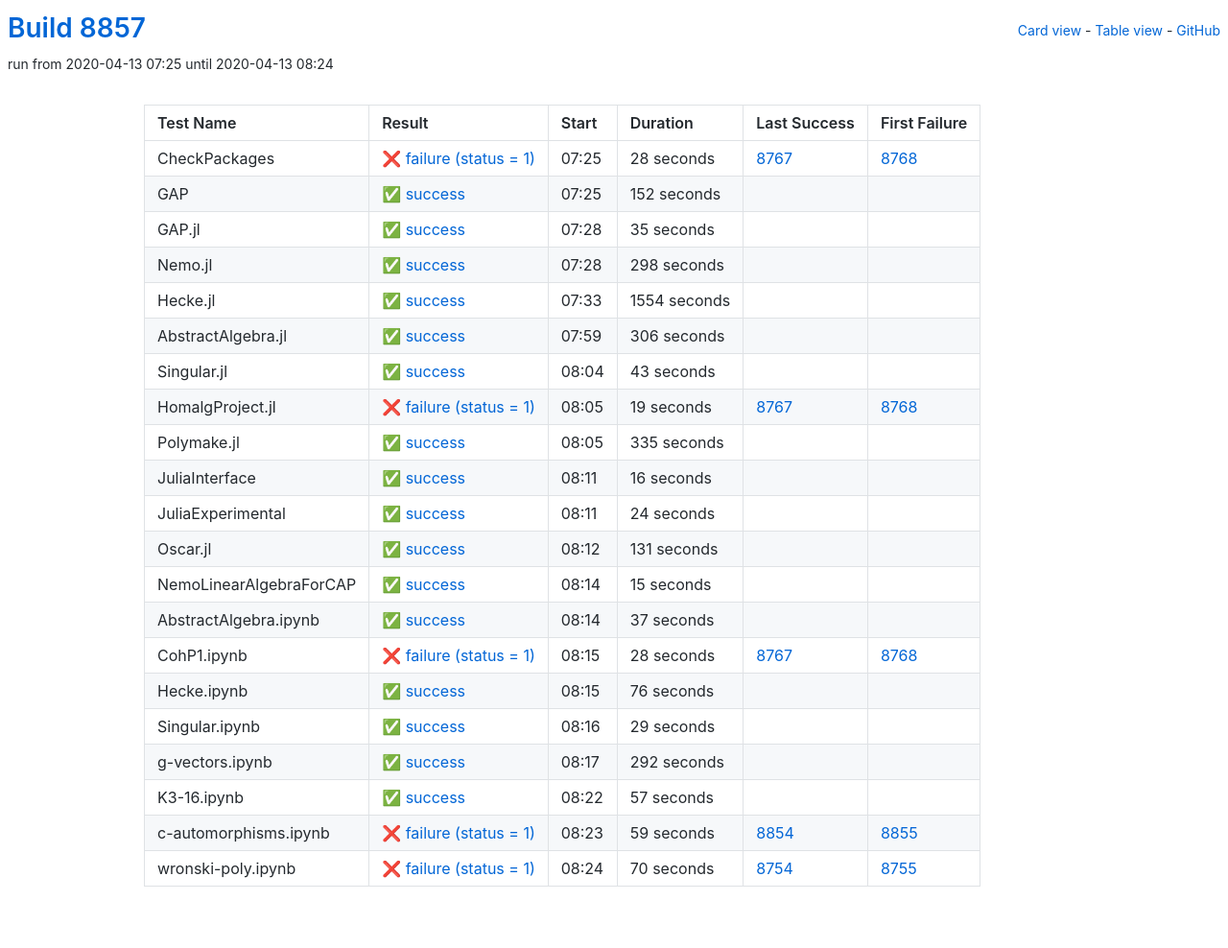
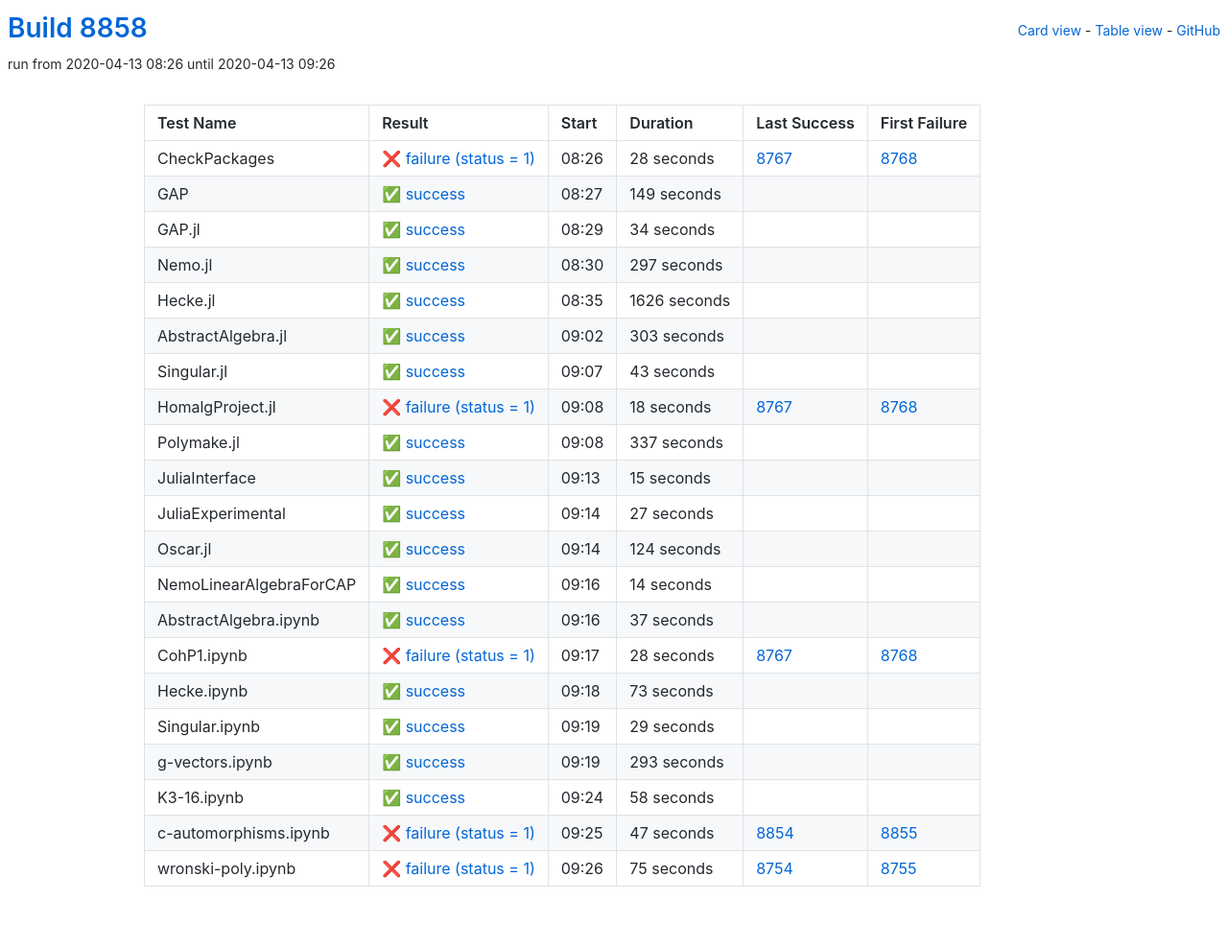
Before and after one commit to oscar-system/oscar-ci-status, a Jekyll site: the page built from table.html, in a window 1280 px wide. Shown: the whole page at 96% size. Built offline with Jekyll 4.4.1, drawn with Linux system fonts in a browser that asks for light colours.

Commit message:
Build 8858

```diff
--- a/_data/ci.yml
+++ b/_data/ci.yml
@@ -1,5 +1,5 @@
-build: 8857
-build_url: https://oscarci.mathematik.uni-kl.de/job/oscar/8857/
+build: 8858
+build_url: https://oscarci.mathematik.uni-kl.de/job/oscar/8858/
 job: oscar
 tests:
 - duration: 28
@@ -8,64 +8,64 @@
   first_failure_url: https://oscarci.mathematik.uni-kl.de/job/oscar/8768/
   last_success: 8767
   last_success_url: https://oscarci.mathematik.uni-kl.de/job/oscar/8767/
-  log: https://oscarci.mathematik.uni-kl.de/job/oscar/8857/artifact/logs/build-8857/CheckPackages.log
+  log: https://oscarci.mathematik.uni-kl.de/job/oscar/8858/artifact/logs/build-8858/CheckPackages.log
   name: CheckPackages
-  start: 2020-04-13 07:25
+  start: 2020-04-13 08:26
   status: failure
   success: false
-- duration: 152
+- duration: 149
   exitcode: 0
   first_failure: false
   first_failure_url: null
   last_success: false
   last_success_url: null
-  log: https://oscarci.mathematik.uni-kl.de/job/oscar/8857/artifact/logs/build-8857/GAP.log
+  log: https://oscarci.mathematik.uni-kl.de/job/oscar/8858/artifact/logs/build-8858/GAP.log
   name: GAP
-  start: 2020-04-13 07:25
+  start: 2020-04-13 08:27
   status: success
   success: true
-- duration: 35
+- duration: 34
   exitcode: 0
   first_failure: false
   first_failure_url: null
   last_success: false
   last_success_url: null
-  log: https://oscarci.mathematik.uni-kl.de/job/oscar/8857/artifact/logs/build-8857/GAP.jl.log
+  log: https://oscarci.mathematik.uni-kl.de/job/oscar/8858/artifact/logs/build-8858/GAP.jl.log
   name: GAP.jl
-  start: 2020-04-13 07:28
+  start: 2020-04-13 08:29
   status: success
   success: true
-- duration: 298
+- duration: 297
   exitcode: 0
   first_failure: false
   first_failure_url: null
   last_success: false
   last_success_url: null
-  log: https://oscarci.mathematik.uni-kl.de/job/oscar/8857/artifact/logs/build-8857/Nemo.jl.log
+  log: https://oscarci.mathematik.uni-kl.de/job/oscar/8858/artifact/logs/build-8858/Nemo.jl.log
   name: Nemo.jl
-  start: 2020-04-13 07:28
+  start: 2020-04-13 08:30
   status: success
   success: true
-- duration: 1554
+- duration: 1626
   exitcode: 0
   first_failure: false
   first_failure_url: null
   last_success: false
   last_success_url: null
-  log: https://oscarci.mathematik.uni-kl.de/job/oscar/8857/artifact/logs/build-8857/Hecke.jl.log
+  log: https://oscarci.mathematik.uni-kl.de/job/oscar/8858/artifact/logs/build-8858/Hecke.jl.log
   name: Hecke.jl
-  start: 2020-04-13 07:33
+  start: 2020-04-13 08:35
   status: success
   success: true
-- duration: 306
+- duration: 303
   exitcode: 0
   first_failure: false
   first_failure_url: null
   last_success: false
   last_success_url: null
-  log: https://oscarci.mathematik.uni-kl.de/job/oscar/8857/artifact/logs/build-8857/AbstractAlgebra.jl.log
+  log: https://oscarci.mathematik.uni-kl.de/job/oscar/8858/artifact/logs/build-8858/AbstractAlgebra.jl.log
   name: AbstractAlgebra.jl
-  start: 2020-04-13 07:59
+  start: 2020-04-13 09:02
   status: success
   success: true
 - duration: 43
@@ -74,64 +74,31 @@
   first_failure_url: null
   last_success: false
   last_success_url: null
-  log: https://oscarci.mathematik.uni-kl.de/job/oscar/8857/artifact/logs/build-8857/Singular.jl.log
+  log: https://oscarci.mathematik.uni-kl.de/job/oscar/8858/artifact/logs/build-8858/Singular.jl.log
   name: Singular.jl
-  start: 2020-04-13 08:04
+  start: 2020-04-13 09:07
   status: success
   success: true
-- duration: 19
+- duration: 18
   exitcode: 1
   first_failure: 8768
   first_failure_url: https://oscarci.mathematik.uni-kl.de/job/oscar/8768/
   last_success: 8767
   last_success_url: https://oscarci.mathematik.uni-kl.de/job/oscar/8767/
-  log: https://oscarci.mathematik.uni-kl.de/job/oscar/8857/artifact/logs/build-8857/HomalgProject.jl.log
+  log: https://oscarci.mathematik.uni-kl.de/job/oscar/8858/artifact/logs/build-8858/HomalgProject.jl.log
   name: HomalgProject.jl
-  start: 2020-04-13 08:05
+  start: 2020-04-13 09:08
   status: failure
   success: false
-- duration: 335
+- duration: 337
   exitcode: 0
   first_failure: false
   first_failure_url: null
   last_success: false
   last_success_url: null
-  log: https://oscarci.mathematik.uni-kl.de/job/oscar/8857/artifact/logs/build-8857/Polymake.jl.log
+  log: https://oscarci.mathematik.uni-kl.de/job/oscar/8858/artifact/logs/build-8858/Polymake.jl.log
   name: Polymake.jl
-  start: 2020-04-13 08:05
-  status: success
-  success: true
-- duration: 16
-  exitcode: 0
-  first_failure: false
-  first_failure_url: null
-  last_success: false
-  last_success_url: null
-  log: https://oscarci.mathematik.uni-kl.de/job/oscar/8857/artifact/logs/build-8857/JuliaInterface.log
-  name: JuliaInterface
-  start: 2020-04-13 08:11
-  status: success
-  success: true
-- duration: 24
-  exitcode: 0
-  first_failure: false
-  first_failure_url: null
-  last_success: false
-  last_success_url: null
-  log: https://oscarci.mathematik.uni-kl.de/job/oscar/8857/artifact/logs/build-8857/JuliaExperimental.log
-  name: JuliaExperimental
-  start: 2020-04-13 08:11
-  status: success
-  success: true
-- duration: 131
-  exitcode: 0
-  first_failure: false
-  first_failure_url: null
-  last_success: false
-  last_success_url: null
-  log: https://oscarci.mathematik.uni-kl.de/job/oscar/8857/artifact/logs/build-8857/Oscar.jl.log
-  name: Oscar.jl
-  start: 2020-04-13 08:12
+  start: 2020-04-13 09:08
   status: success
   success: true
 - duration: 15
@@ -140,9 +107,42 @@
   first_failure_url: null
   last_success: false
   last_success_url: null
-  log: https://oscarci.mathematik.uni-kl.de/job/oscar/8857/artifact/logs/build-8857/NemoLinearAlgebraForCAP.log
+  log: https://oscarci.mathematik.uni-kl.de/job/oscar/8858/artifact/logs/build-8858/JuliaInterface.log
+  name: JuliaInterface
+  start: 2020-04-13 09:13
+  status: success
+  success: true
+- duration: 27
+  exitcode: 0
+  first_failure: false
+  first_failure_url: null
+  last_success: false
+  last_success_url: null
+  log: https://oscarci.mathematik.uni-kl.de/job/oscar/8858/artifact/logs/build-8858/JuliaExperimental.log
+  name: JuliaExperimental
+  start: 2020-04-13 09:14
+  status: success
+  success: true
+- duration: 124
+  exitcode: 0
+  first_failure: false
+  first_failure_url: null
+  last_success: false
+  last_success_url: null
+  log: https://oscarci.mathematik.uni-kl.de/job/oscar/8858/artifact/logs/build-8858/Oscar.jl.log
+  name: Oscar.jl
+  start: 2020-04-13 09:14
+  status: success
+  success: true
+- duration: 14
+  exitcode: 0
+  first_failure: false
+  first_failure_url: null
+  last_success: false
+  last_success_url: null
+  log: https://oscarci.mathematik.uni-kl.de/job/oscar/8858/artifact/logs/build-8858/NemoLinearAlgebraForCAP.log
   name: NemoLinearAlgebraForCAP
-  start: 2020-04-13 08:14
+  start: 2020-04-13 09:16
   status: success
   success: true
 - duration: 37
@@ -151,9 +151,9 @@
   first_failure_url: null
   last_success: false
   last_success_url: null
-  log: https://oscarci.mathematik.uni-kl.de/job/oscar/8857/artifact/logs/build-8857/AbstractAlgebra.ipynb.log
+  log: https://oscarci.mathematik.uni-kl.de/job/oscar/8858/artifact/logs/build-8858/AbstractAlgebra.ipynb.log
   name: AbstractAlgebra.ipynb
-  start: 2020-04-13 08:14
+  start: 2020-04-13 09:16
   status: success
   success: true
 - duration: 28
@@ -162,20 +162,20 @@
   first_failure_url: https://oscarci.mathematik.uni-kl.de/job/oscar/8768/
   last_success: 8767
   last_success_url: https://oscarci.mathematik.uni-kl.de/job/oscar/8767/
-  log: https://oscarci.mathematik.uni-kl.de/job/oscar/8857/artifact/logs/build-8857/CohP1.ipynb.log
+  log: https://oscarci.mathematik.uni-kl.de/job/oscar/8858/artifact/logs/build-8858/CohP1.ipynb.log
   name: CohP1.ipynb
-  start: 2020-04-13 08:15
+  start: 2020-04-13 09:17
   status: failure
   success: false
-- duration: 76
+- duration: 73
   exitcode: 0
   first_failure: false
   first_failure_url: null
   last_success: false
   last_success_url: null
-  log: https://oscarci.mathematik.uni-kl.de/job/oscar/8857/artifact/logs/build-8857/Hecke.ipynb.log
+  log: https://oscarci.mathematik.uni-kl.de/job/oscar/8858/artifact/logs/build-8858/Hecke.ipynb.log
   name: Hecke.ipynb
-  start: 2020-04-13 08:15
+  start: 2020-04-13 09:18
   status: success
   success: true
 - duration: 29
@@ -184,52 +184,52 @@
   first_failure_url: null
   last_success: false
   last_success_url: null
-  log: https://oscarci.mathematik.uni-kl.de/job/oscar/8857/artifact/logs/build-8857/Singular.ipynb.log
+  log: https://oscarci.mathematik.uni-kl.de/job/oscar/8858/artifact/logs/build-8858/Singular.ipynb.log
   name: Singular.ipynb
-  start: 2020-04-13 08:16
+  start: 2020-04-13 09:19
   status: success
   success: true
-- duration: 292
+- duration: 293
   exitcode: 0
   first_failure: false
   first_failure_url: null
   last_success: false
   last_success_url: null
-  log: https://oscarci.mathematik.uni-kl.de/job/oscar/8857/artifact/logs/build-8857/g-vectors.ipynb.log
+  log: https://oscarci.mathematik.uni-kl.de/job/oscar/8858/artifact/logs/build-8858/g-vectors.ipynb.log
   name: g-vectors.ipynb
-  start: 2020-04-13 08:17
+  start: 2020-04-13 09:19
   status: success
   success: true
-- duration: 57
+- duration: 58
   exitcode: 0
   first_failure: false
   first_failure_url: null
   last_success: false
   last_success_url: null
-  log: https://oscarci.mathematik.uni-kl.de/job/oscar/8857/artifact/logs/build-8857/K3-16.ipynb.log
+  log: https://oscarci.mathematik.uni-kl.de/job/oscar/8858/artifact/logs/build-8858/K3-16.ipynb.log
   name: K3-16.ipynb
-  start: 2020-04-13 08:22
+  start: 2020-04-13 09:24
   status: success
   success: true
-- duration: 59
+- duration: 47
   exitcode: 1
   first_failure: 8855
   first_failure_url: https://oscarci.mathematik.uni-kl.de/job/oscar/8855/
   last_success: 8854
   last_success_url: https://oscarci.mathematik.uni-kl.de/job/oscar/8854/
-  log: https://oscarci.mathematik.uni-kl.de/job/oscar/8857/artifact/logs/build-8857/c-automorphisms.ipynb.log
+  log: https://oscarci.mathematik.uni-kl.de/job/oscar/8858/artifact/logs/build-8858/c-automorphisms.ipynb.log
   name: c-automorphisms.ipynb
-  start: 2020-04-13 08:23
+  start: 2020-04-13 09:25
   status: failure
   success: false
-- duration: 70
+- duration: 75
   exitcode: 1
   first_failure: 8755
   first_failure_url: https://oscarci.mathematik.uni-kl.de/job/oscar/8755/
   last_success: 8754
   last_success_url: https://oscarci.mathematik.uni-kl.de/job/oscar/8754/
-  log: https://oscarci.mathematik.uni-kl.de/job/oscar/8857/artifact/logs/build-8857/wronski-poly.ipynb.log
+  log: https://oscarci.mathematik.uni-kl.de/job/oscar/8858/artifact/logs/build-8858/wronski-poly.ipynb.log
   name: wronski-poly.ipynb
-  start: 2020-04-13 08:24
+  start: 2020-04-13 09:26
   status: failure
   success: false
```
Also changed, not shown: README.md.
